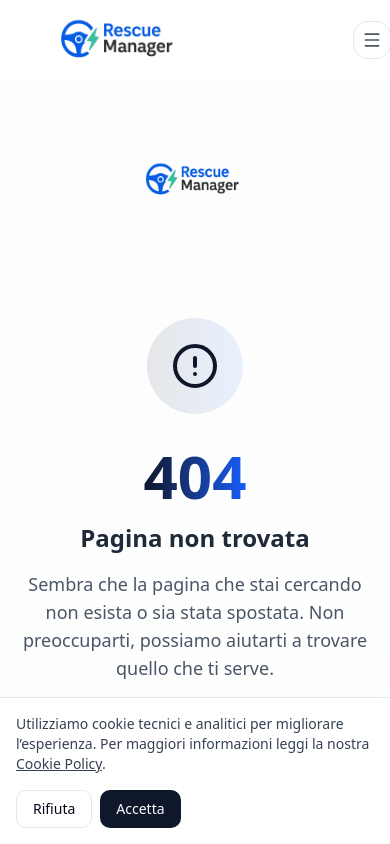
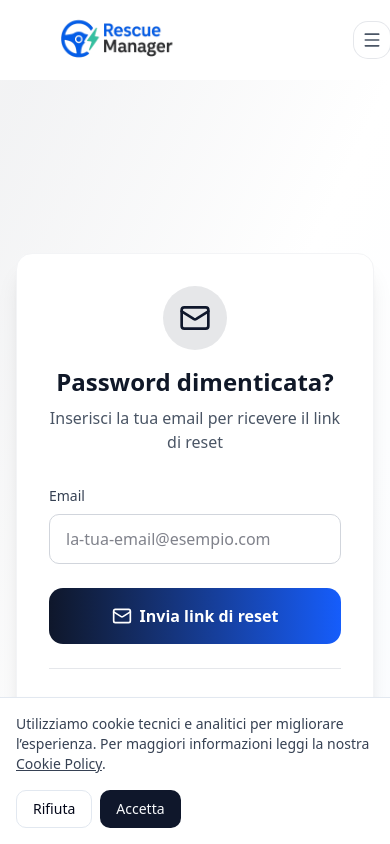
Before and after one commit to Hydr44/Web, a Next.js app: page /reset in a window 390 px wide. Before the commit this address had no page. Shown: the top 844 px of the page. Built offline with nearby package versions, Linux system fonts and the light colour scheme.

Commit message:
Fix CSP issues and add reset password page
- Add frame-src to CSP for Chatwoot iframe support
- Remove camera/microphone restrictions from Permissions Policy
- Create /reset page for password reset functionality
- Improve login error handling and debugging
- Fix 404 error for reset password link

```diff
--- a/next.config.ts
+++ b/next.config.ts
@@ -22,7 +22,7 @@ const nextConfig: NextConfig = {
           {
             key: "Permissions-Policy",
             value:
-              "camera=(), microphone=(), geolocation=(), interest-cohort=()",
+              "geolocation=(), interest-cohort=()",
           },
           {
             key: "Content-Security-Policy",
@@ -33,6 +33,7 @@ const nextConfig: NextConfig = {
               "img-src 'self' data: blob:",
               "font-src 'self' data:",
               "connect-src 'self' https: http:",
+              "frame-src 'self' https://help.rescuemanager.eu",
               "frame-ancestors 'none'",
             ].join("; "),
           },
--- a/src/app/login/LoginPage.tsx
+++ b/src/app/login/LoginPage.tsx
@@ -88,10 +88,14 @@ export default function LoginPage() {
     console.log("Starting actual login...");
 
     // TENTATIVO DI LOGIN REALE CON SUPABASE
+    try {
+      console.log("Calling supabase.auth.signInWithPassword...");
       const { data, error: err } = await supabase.auth.signInWithPassword({
         email,
         password,
       });
+
+      console.log("Login response received:", { data: !!data, error: !!err });
 
       if (err) {
         console.error("Login error:", err);
@@ -115,6 +119,11 @@ export default function LoginPage() {
       console.log("Login successful:", data);
       console.log("User:", data.user);
       console.log("Session:", data.session);
+    } catch (error) {
+      console.error("Unexpected error during login:", error);
+      setError("Errore imprevisto durante l'accesso. Riprova.");
+      return;
+    }
 
     // Verifica che l'utente sia autenticato correttamente
     console.log("Verifying authentication...");
--- /dev/null
+++ b/src/app/reset/page.tsx
@@ -0,0 +1,121 @@
+"use client";
+import { useState, useTransition } from "react";
+import Link from "next/link";
+import { motion } from "framer-motion";
+import { Mail, ArrowLeft, CheckCircle } from "lucide-react";
+import { supabaseBrowser } from "@/lib/supabase-browser";
+
+export default function ResetPage() {
+  const [email, setEmail] = useState("");
+  const [pending, startTransition] = useTransition();
+  const [error, setError] = useState<string | null>(null);
+  const [success, setSuccess] = useState<string | null>(null);
+
+  const onSubmit = async (e: React.FormEvent) => {
+    e.preventDefault();
+    setError(null);
+    setSuccess(null);
+
+    if (!email) {
+      setError("Inserisci la tua email.");
+      return;
+    }
+
+    const supabase = supabaseBrowser();
+    const origin = typeof globalThis === "undefined" ? "" : globalThis.location.origin;
+
+    const { error } = await supabase.auth.resetPasswordForEmail(email, {
+      emailRedirectTo: `${origin}/login`,
+    });
+
+    if (error) {
+      setError(error.message || "Errore nell'invio dell'email di reset.");
+      return;
+    }
+
+    setSuccess("Email di reset inviata! Controlla la tua posta.");
+  };
+
+  return (
+    <div className="min-h-screen bg-gradient-to-br from-primary/5 via-white to-blue-50/30 flex items-center justify-center p-4">
+      <section className="w-full max-w-md">
+        <motion.div
+          initial={{ opacity: 0, y: 20 }}
+          animate={{ opacity: 1, y: 0 }}
+          transition={{ duration: 0.5 }}
+          className="bg-white rounded-2xl shadow-xl border border-gray-100 p-8"
+        >
+          <div className="text-center mb-8">
+            <div className="w-16 h-16 bg-primary/10 rounded-full flex items-center justify-center mx-auto mb-4">
+              <Mail className="h-8 w-8 text-primary" />
+            </div>
+            <h1 className="text-2xl font-bold text-gray-900 mb-2">
+              Password dimenticata?
+            </h1>
+            <p className="text-gray-600">
+              Inserisci la tua email per ricevere il link di reset
+            </p>
+          </div>
+
+          {error && (
+            <div className="mb-6 p-4 bg-red-50 border border-red-200 rounded-lg text-red-700 text-sm">
+              {error}
+            </div>
+          )}
+
+          {success && (
+            <div className="mb-6 p-4 bg-green-50 border border-green-200 rounded-lg text-green-700 text-sm flex items-center gap-2">
+              <CheckCircle className="h-4 w-4" />
+              {success}
+            </div>
+          )}
+
+          <form onSubmit={onSubmit} className="space-y-6">
+            <div>
+              <label htmlFor="email" className="block text-sm font-medium text-gray-700 mb-2">
+                Email
+              </label>
+              <input
+                id="email"
+                type="email"
+                value={email}
+                onChange={(e) => setEmail(e.target.value)}
+                className="w-full px-4 py-3 border border-gray-300 rounded-lg focus:ring-2 focus:ring-primary/20 focus:border-primary transition-colors"
+                placeholder="la-tua-email@esempio.com"
+                required
+              />
+            </div>
+
+            <button
+              type="submit"
+              disabled={pending}
+              className="w-full py-4 px-6 rounded-xl bg-gradient-to-r from-primary to-blue-600 text-white font-semibold hover:shadow-lg transition-all duration-200 disabled:opacity-50 disabled:cursor-not-allowed"
+            >
+              {pending ? (
+                <div className="flex items-center justify-center gap-2">
+                  <div className="w-4 h-4 border-2 border-white border-t-transparent rounded-full animate-spin"></div>
+                  Invio in corso...
+                </div>
+              ) : (
+                <div className="flex items-center justify-center gap-2">
+                  <Mail className="h-5 w-5" />
+                  Invia link di reset
+                </div>
+              )}
+            </button>
+          </form>
+
+          <div className="mt-6 pt-6 border-t border-gray-200 text-center">
+            <Link
+              href="/login"
+              className="inline-flex items-center gap-2 text-primary hover:underline transition-colors"
+            >
+              <ArrowLeft className="h-4 w-4" />
+              Torna al login
+            </Link>
+          </div>
+        </motion.div>
+      </section>
+    </div>
+  );
+}
```
Lines whose indentation alone changed are shown as unchanged.
